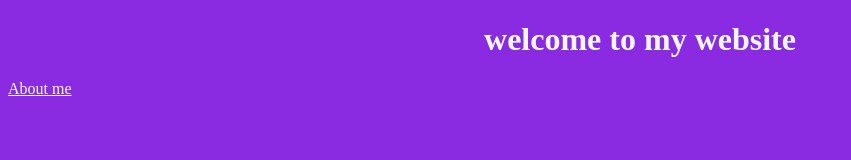
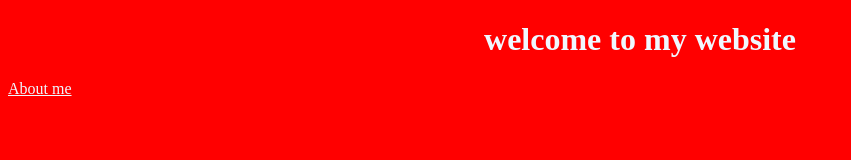
Before and after one commit to ilobna/multiple-pages-static-website, a plain HTML site: page index.html in a window 1280 px wide. Shown: the whole page, without its empty margins (0-851 px from the left). Drawn offline with Linux system fonts and the light colour scheme.

Commit message:
Changed background color

```diff
--- a/src/app.css
+++ b/src/app.css
@@ -1,5 +1,5 @@
 body {
-  background: blueviolet;
+  background: red;
 }
 h1 {
   text-align: center;
```
